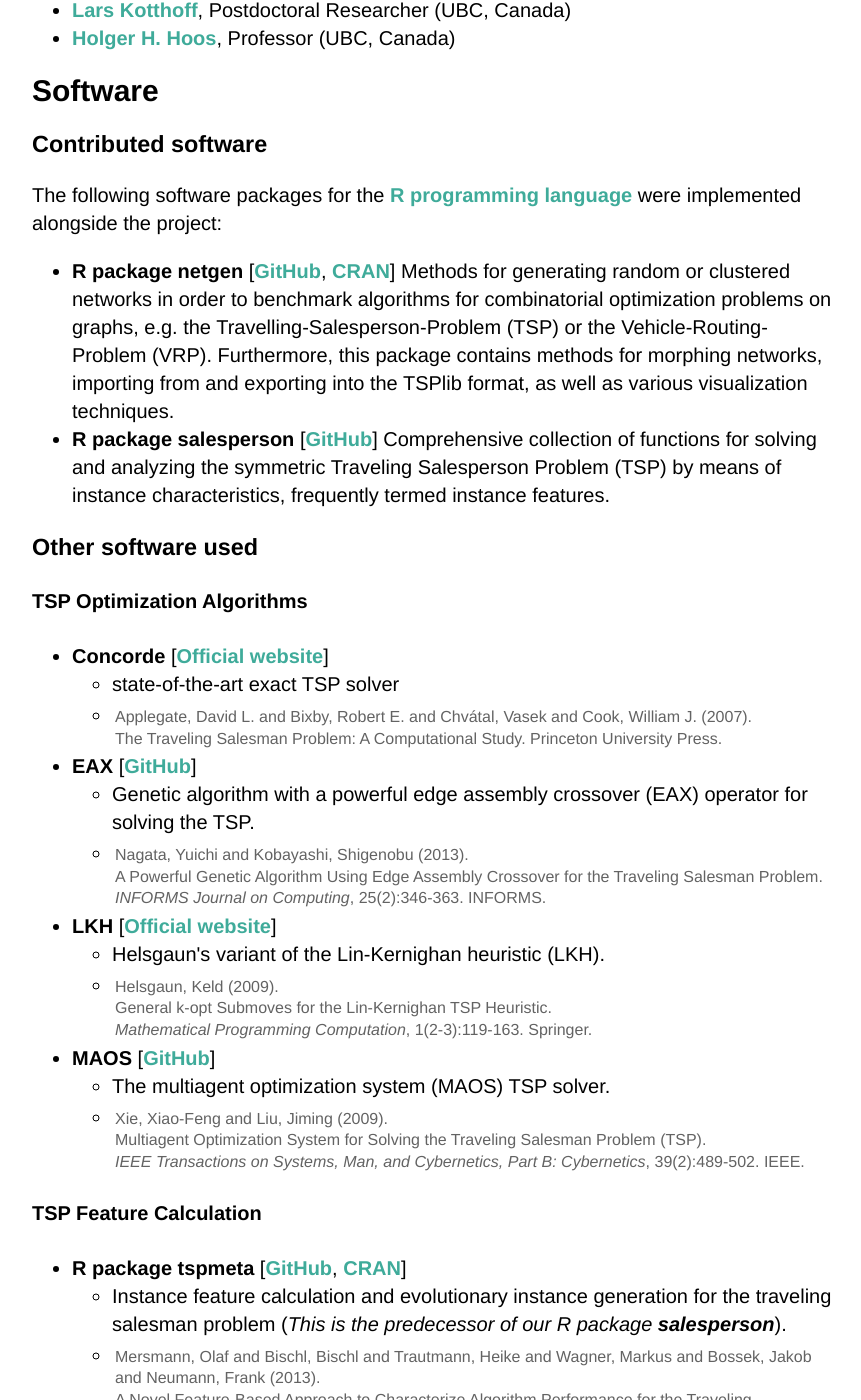
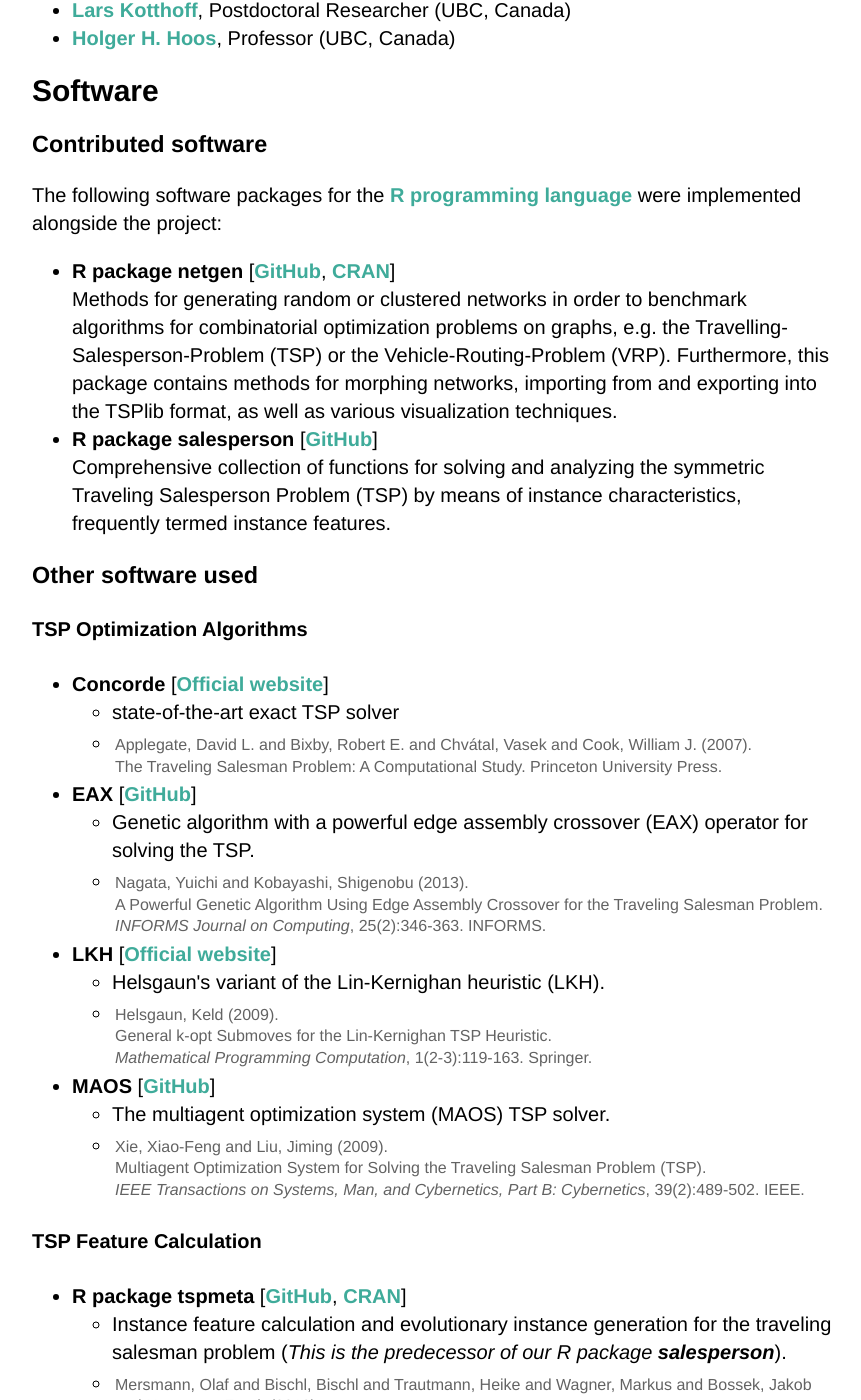
Before and after one commit to tspalgsel/tspalgsel.github.io, a Jekyll site: the page built from index.html, in a window 1280 px wide and 1400 px high, scrolled down 712 px. Shown: the whole window, without its empty margins (208-1069 px from the left). Built offline with Jekyll 4.4.1, drawn with Linux system fonts in a browser that asks for light colours; some of the changed text lies outside the part shown.

Commit message:
minor fixes

```diff
--- a/index.html
+++ b/index.html
@@ -27,8 +27,10 @@
 <p>The following software packages for the <a href="https://www.r-project.org" alt="The R project for statistical computing">R programming language</a> were implemented alongside the project:</p>
 
 <ul>
-  <li><b>R package netgen</b> [<a href="https://github.com/jakobbossek/netgen" alt="View GitHub repository">GitHub</a>, <a href="https://CRAN.R-project.org/package=netgen" alt="Official release on CRAN">CRAN</a>] Methods for generating random or clustered networks in order to benchmark algorithms for combinatorial optimization problems on graphs, e.g. the Travelling-Salesperson-Problem (TSP) or the Vehicle-Routing-Problem (VRP). Furthermore, this package contains methods for morphing networks, importing from and exporting into the TSPlib format, as well as various visualization techniques.</li>
-  <li><b>R package salesperson</b> [<a href="https://github.com/jakobbossek/salesperson" alt="View GitHub repository">GitHub</a>] Comprehensive collection of functions for solving and analyzing the symmetric Traveling Salesperson Problem (TSP) by means of instance characteristics, frequently termed instance features.</li>
+  <li><b>R package netgen</b> [<a href="https://github.com/jakobbossek/netgen" alt="View GitHub repository">GitHub</a>, <a href="https://CRAN.R-project.org/package=netgen" alt="Official release on CRAN">CRAN</a>]<br>
+  Methods for generating random or clustered networks in order to benchmark algorithms for combinatorial optimization problems on graphs, e.g. the Travelling-Salesperson-Problem (TSP) or the Vehicle-Routing-Problem (VRP). Furthermore, this package contains methods for morphing networks, importing from and exporting into the TSPlib format, as well as various visualization techniques.</li>
+  <li><b>R package salesperson</b> [<a href="https://github.com/jakobbossek/salesperson" alt="View GitHub repository">GitHub</a>]<br>
+  Comprehensive collection of functions for solving and analyzing the symmetric Traveling Salesperson Problem (TSP) by means of instance characteristics, frequently termed instance features.</li>
 </ul>
 
 <h3>Other software used</h3>
```
Also changed, not shown: other parts of index.html (+3 -3 lines).
